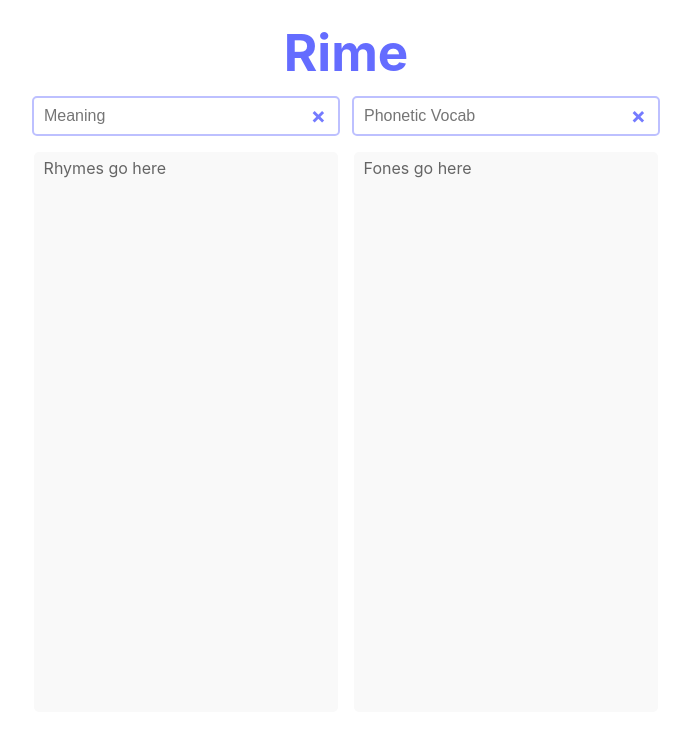
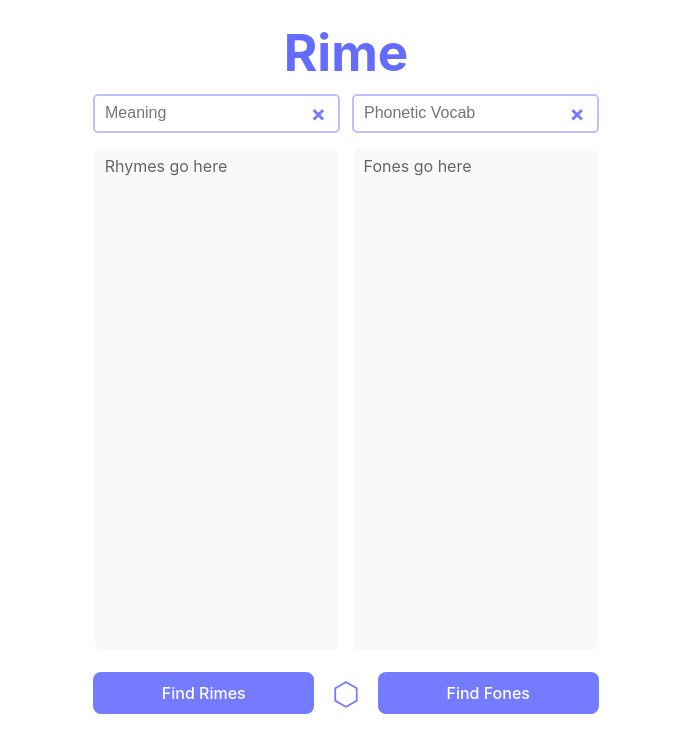
Before and after one commit to tbjp/rime-mnemonics, a Svelte app: page / in a window 1280 px wide. Shown: the top 752 px of the page, without its empty margins (294-985 px from the left). Built offline with nearby package versions, Linux system fonts and the light colour scheme.

Commit message:
Implemented transition for options screen. Buttons have been unhidden for now.

```diff
--- a/src/app.css
+++ b/src/app.css
@@ -56,23 +56,35 @@ h1 {
 button {
   border-radius: 8px;
   border: 1px solid transparent;
-  padding: 0.8em 1.2em;
+  padding: 0.6em 1.2em;
   font-size: 1em;
   font-weight: 500;
   font-family: inherit;
-  background-color: #00b768;
+  color:#daf6ff;
+  background-color: #535bf2;
   cursor: pointer;
   transition: border-color 0.25s;
   flex: 1;
-  margin: 1em;
+  margin: 0.4em;
   min-height: 1em;
+  max-width: 15em;
 }
 button:hover {
-  background-color: #00d77a;
+  background-color: #747bff;
 }
 button:focus,
 button:focus-visible {
   outline: 4px auto -webkit-focus-ring-color;
+}
+
+.cog {
+  flex-grow: 0.2;
+  font-size: xx-large;
+  padding: 0;
+  margin: 0 0.2em;
+  color: transparent;
+  background-clip: text;
+  -webkit-background-clip: text;
 }
 
 select {
@@ -153,11 +165,13 @@ li {
   display: flex;
   gap: 2vh;
   min-width: 50vw;
-  padding: 0 5vw 0 5vw;
-  height: 91vh;
+  width:100%;
+  /* padding: 0 5vw 0 5vw; */
+  height: 90vh;
   flex-direction: column;
-  justify-content: start;
+  align-items: center;
 }
+
 
 .button-wrapper {
   display: flex;
@@ -195,6 +209,7 @@ li {
   display: flex;
   flex-direction: row;
   min-width: 0;
+  max-width: 50em;
 }
 
 .header {
@@ -206,10 +221,45 @@ li {
 .lists {
   flex: 1 1 1px;
   min-height: 0;
+  min-width: 25em;
 }
 
 .lists * {
   background-color: #282828;
+}
+
+.options-wrapper {
+  flex: 1 1 1px;
+  height:100%;
+  min-width: 20em;
+  max-width: 95%;
+  background-color: #535bf2
+}
+
+
+.overlap-grid {
+  display:grid;
+  height: 90%;
+  width:100vw;
+}
+
+.overlap-cell1,
+.overlap-cell2 {
+  grid-area: 1/1/2/2;
+  display:flex;
+  flex-direction: column;
+  justify-content: center;
+  align-items: center;
+  gap:2vh;
+  height: 100%;
+}
+
+.column-stretch {
+  display:flex;
+  flex-direction: column;
+  align-items: stretch;
+  height: 100%;
+  gap:2vh;
 }
 
 @media (prefers-color-scheme: light) {
@@ -221,14 +271,16 @@ li {
     color: #747bff;
   }
   button {
-    background-color: #f9f9f9;
+    color:#ffffff;
+    background-color: #747bff
   }
   .lists * {
     background-color: #f9f9f9;
   }
   button:hover {
-    background-color: #daf6ff;
+    background-color: #646cff
   }
+
   .placeholder {
     color: #656565;
   }
--- a/src/components/Content.svelte
+++ b/src/components/Content.svelte
@@ -1,7 +1,8 @@
 <script lang="ts">
     import { onMount } from 'svelte';
     import type { loop_guard } from 'svelte/internal';
-    import { fly } from 'svelte/transition';
+    import { fly, slide } from 'svelte/transition';
+    import { flip } from 'svelte/animate';
     import { openView } from '/src/store/stores';
 
     let meaning = null;
@@ -222,22 +223,14 @@
   });
   </script>
 
-  <main>
-    <div id="page-container">
-      <div class="header"><h1>Rime</h1></div>
-      <!-- {#if $openView == 'options'}
+
+<div id="page-container">
+  <div class="header"><h1>Rime</h1></div>
+  <div class="overlap-grid">
+    {#if $openView == null}
+    <div class="overlap-cell1"  transition:fly="{{ x:800, opacity:1}}">
+    <div class="column-stretch">
       <div class="flex-container">
-        <button on:click={() => {$openView = null}}>Options</button>
-        </div>
-        <div class="flex-container options"></div>
-      {/if}
-      {#if $openView == null}
-      <div class="flex-container">
-        <button on:click={() => {$openView = 'options'}}>Options</button>
-      </div>
-      {/if} -->
-      {#if $openView == null}
-      <div class="flex-container" in:fly="{{ x:-200}}" out:fly="{{ x:200}}">
         <div class="clearable-input">
           <input type="text" placeholder="Meaning" id="rimeInput"
           bind:value={meaning}
@@ -253,7 +246,7 @@
           <span class="x-button" on:click={clearB}>&times;</span>
         </div>
       </div>
-      <div class="flex-container lists" in:fly="{{ x:-200}}" out:fly="{{ x:200}}">
+      <div class="flex-container lists">
         <ul>
           {#if rhymesLoading == true}
             <li in:fly="{{ y:-200}}" class="placeholder">Loading...</li>
@@ -283,12 +276,24 @@
           {/if}
         </ul>
       </div>
-      <div hidden class="button-wrapper">
-        <button hidden id="rimesButton" on:click={ () => {rhymesPromise = getNewList(meaning, "A", "&md=f&max=80", "r", prevMeaning);}}>
+      <div class="button-wrapper">
+        <button id="rimesButton" on:click={ () => {rhymesPromise = getNewList(meaning, "A", "&md=f&max=80", "r", prevMeaning);}}>
           Find Rimes</button>
-        <button hidden id="fonesButton" on:click={ () => {fonesPromise = getNewList(vocab, "B", "&md=f&max=80", "f", prevVocab);}}>
+          <button on:click={() => {$openView = 'options'}} class="cog">&#11041;</button>
+        <button id="fonesButton" on:click={ () => {fonesPromise = getNewList(vocab, "B", "&md=f&max=80", "f", prevVocab);}}>
           Find Fones</button>
       </div>
-      {/if}
+      </div>
     </div>
-  </main>
+    {/if}
+    {#if $openView == 'options'}
+    <div class="overlap-cell2"  transition:fly="{{ x:-800, opacity:1}}">
+      <div class="options-wrapper">Options go here.</div>
+      <div class="button-wrapper">
+        <button on:click={() => {$openView = null}}>Options</button>
+      </div>
+
+    </div>
+    {/if}
+  </div>
+</div>
```
